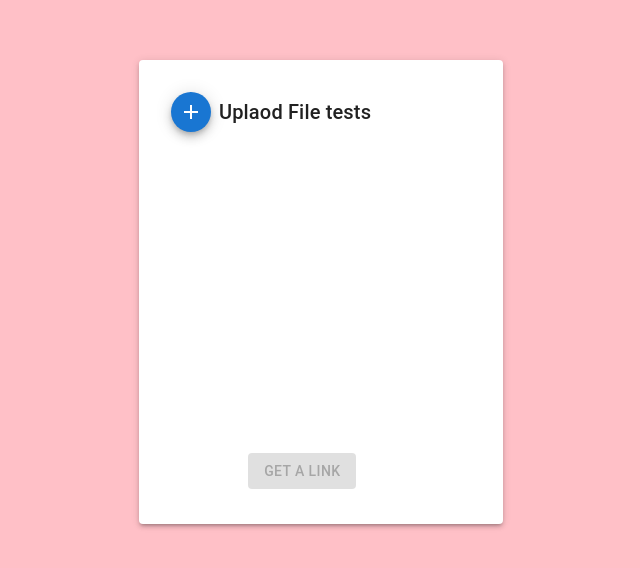
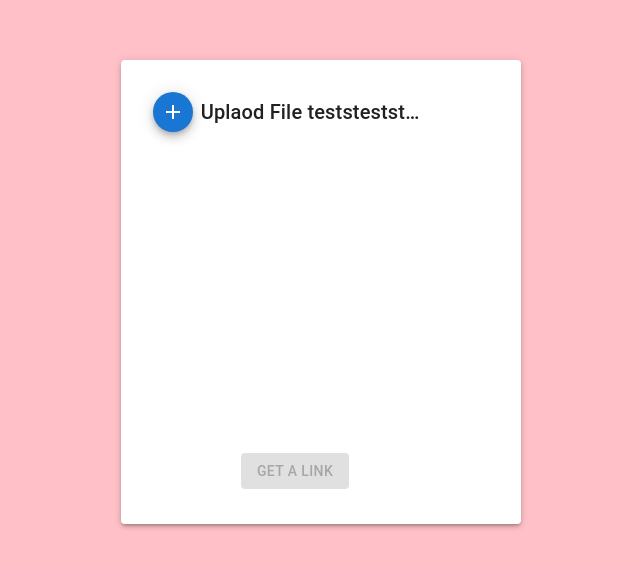
Before and after one commit to sahil-singh-yxe/big-file-upload, a React (Create React App) app: page / in a window 1280 px wide. Shown: the part 108-676 px from the top of the page, without its empty margins (319-959 px from the left). Built offline with nearby package versions, Linux system fonts and the light colour scheme.

Commit message:
test
test

```diff
--- a/src/App.js
+++ b/src/App.js
@@ -178,7 +178,7 @@ const UploadLargeFile = () => {
                         </div>
                     </Grid>
                     <Grid display='flex' alignItems='center' item xs={8}><Typography display='inline' noWrap variant="h6" gutterBottom>
-                        Uplaod File tests
+                        Uplaod File teststeststeststests
                     </Typography></Grid>
                 </Grid>}
                 {urlToCopy && <div className='cc'>
```
